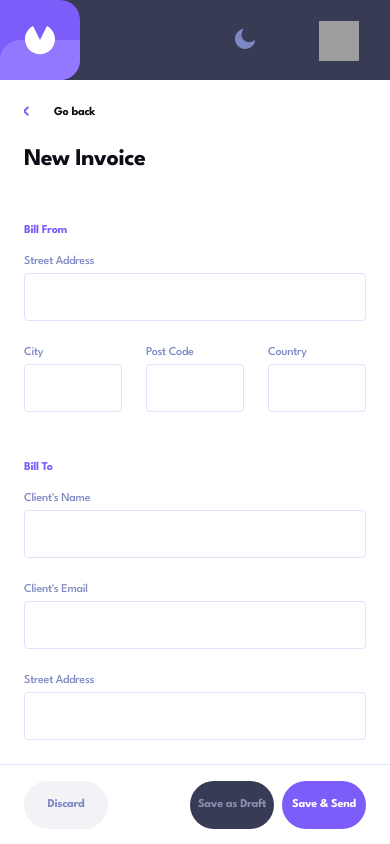
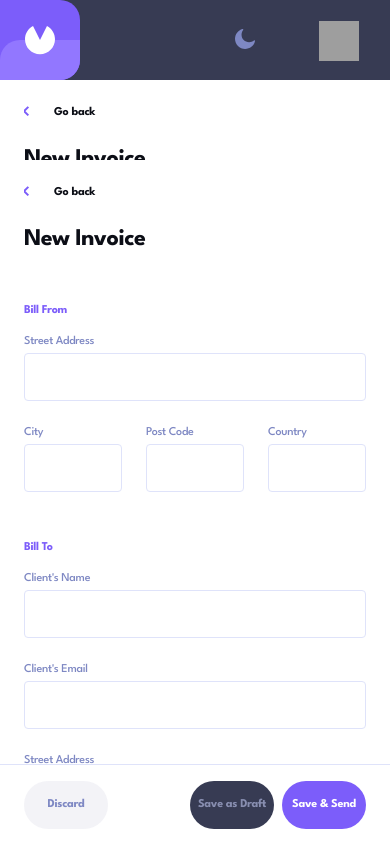
Before and after one commit to cthulhuscode/react-ts-invoices-project, a React (Vite) app: page /#/ in a window 390 px wide. Built offline with nearby package versions, Linux system fonts and the light colour scheme; grey boxes are pictures that could not be loaded.

Commit message:
fixed: move its position

```diff
--- a/src/components/InvoiceForm/InvoiceForm.scss
+++ b/src/components/InvoiceForm/InvoiceForm.scss
@@ -7,7 +7,8 @@
 
   position: absolute;
   z-index: 1;
-  left: -16px;
+  /*sidenavbar width - hiding 16px of form*/
+  left: calc(103px - 16px);
   top: 0;
   bottom: 0;
 
@@ -24,7 +25,7 @@
     flex-direction: column;
     align-items: center;
 
-    /* 72px because of left: 16px */
+    /* 72px because of left: -16px */
     padding: 56px 56px 32px 72px;
     overflow-y: scroll;
 
@@ -190,6 +191,7 @@
   }
 
   @media screen and (max-width: 900px) {
+    top: 80px;
     left: 0;
   }
 
```
